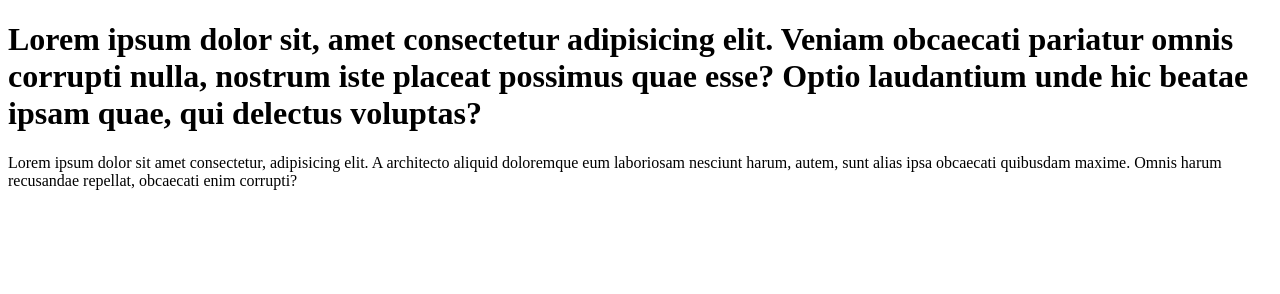
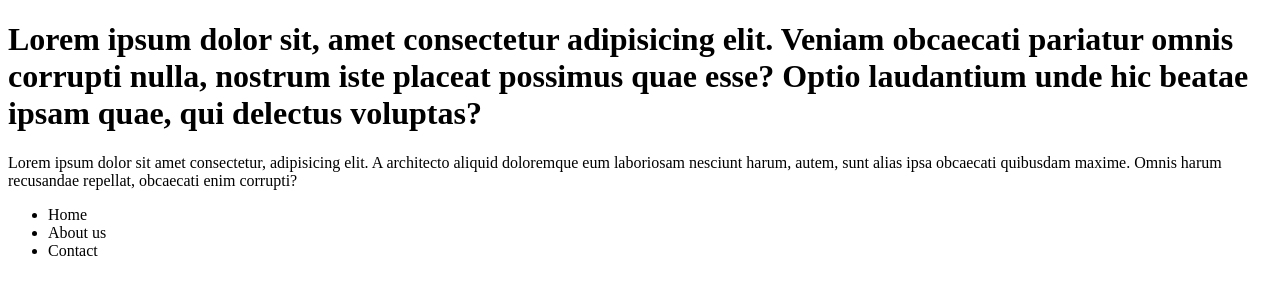
Before and after one commit to AnkitaDas421/learn-git, a plain HTML site: page index.html in a window 1280 px wide. Drawn offline with Linux system fonts and the light colour scheme.

Commit message:
add a list

```diff
--- a/index.html
+++ b/index.html
@@ -8,5 +8,10 @@
 <body>
     <h1>Lorem ipsum dolor sit, amet consectetur adipisicing elit. Veniam obcaecati pariatur omnis corrupti nulla, nostrum iste placeat possimus quae esse? Optio laudantium unde hic beatae ipsam quae, qui delectus voluptas?</h1>
     <p>Lorem ipsum dolor sit amet consectetur, adipisicing elit. A architecto aliquid doloremque eum laboriosam nesciunt harum, autem, sunt alias ipsa obcaecati quibusdam maxime. Omnis harum recusandae repellat, obcaecati enim corrupti?</p>
+    <ul>
+        <li>Home</li>
+        <li>About us</li>
+        <li>Contact</li>
+    </ul>
 </body>
 </html>
```
